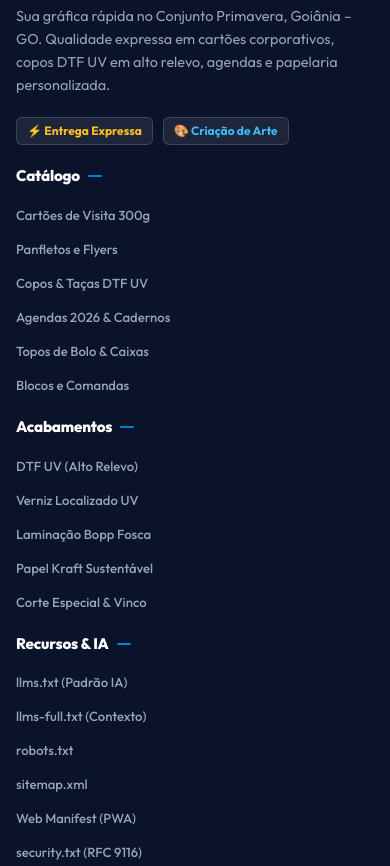
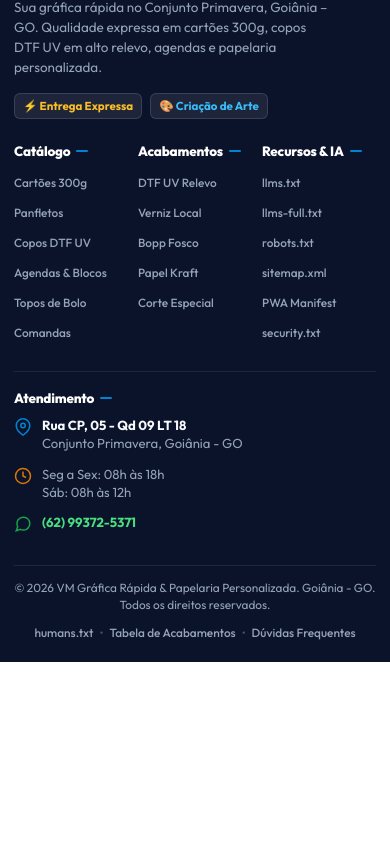
Before and after one commit to leonardoteodoroo/vm-grafica, a website built with Vite: page index.html in a window 390 px wide. Shown: the part 6525-7391 px from the top of the page. After the commit the page ends 7187 px from the top, so only its background shows below. Built offline with nearby package versions, Linux system fonts and the light colour scheme.

Commit message:
fix(footer-mobile): organiza categorias lado a lado em 3 colunas no mobile, preserva bloco de atendimento e aprimora barra inferior de copyright

```diff
--- a/index.html
+++ b/index.html
@@ -575,92 +575,105 @@
   </main>
 
   <!-- 10. FOOTER FULL-WIDTH COM CATEGORIAS LADO A LADO -->
+    <!-- =========================================================================
+       10. FOOTER (MULTI-COLUNA LADO A LADO NO DESKTOP E NO MOBILE)
+       ========================================================================= -->
   <footer class="footer">
     <div class="footer-grid">
-      <!-- Coluna 1: Marca & Resumo -->
-      <div class="footer-brand-col">
-        <div class="nav-brand" style="margin-bottom: 16px;">
+      <!-- Bloco 1: Marca & Resumo (Full Width no Mobile) -->
+      <div class="footer-col footer-brand-col">
+        <div class="nav-brand" style="margin-bottom: 12px;">
           <img src="assets/images/logo-vm-grafica.jpg" alt="Logo VM Gráfica" class="brand-logo-img">
           <div class="brand-text-block">
             <span class="brand-title" style="color: #FFFFFF;">VM GRÁFICA</span>
             <span class="brand-subtitle" style="color: #38BDF8;">Rápida & Personalizados</span>
           </div>
         </div>
-        <p style="color: #94A3B8; font-size: 0.9rem; margin-bottom: 20px; line-height: 1.6;">
-          Sua gráfica rápida no Conjunto Primavera, Goiânia – GO. Qualidade expressa em cartões corporativos, copos DTF UV em alto relevo, agendas e papelaria personalizada.
+        <p class="footer-brand-desc">
+          Sua gráfica rápida no Conjunto Primavera, Goiânia – GO. Qualidade expressa em cartões 300g, copos DTF UV em alto relevo, agendas e papelaria personalizada.
         </p>
-        <div style="display: flex; gap: 10px; flex-wrap: wrap;">
-          <span style="font-size: 0.75rem; background: rgba(255, 255, 255, 0.08); padding: 4px 10px; border-radius: var(--radius-sm); border: 1px solid rgba(255,255,255,0.15); color: #FBBF24; font-weight: 700;">⚡ Entrega Expressa</span>
-          <span style="font-size: 0.75rem; background: rgba(255, 255, 255, 0.08); padding: 4px 10px; border-radius: var(--radius-sm); border: 1px solid rgba(255,255,255,0.15); color: #38BDF8; font-weight: 700;">🎨 Criação de Arte</span>
+        <div class="footer-tags">
+          <span class="footer-tag">⚡ Entrega Expressa</span>
+          <span class="footer-tag">🎨 Criação de Arte</span>
         </div>
       </div>
 
-      <!-- Coluna 2: Catálogo de Produtos -->
-      <div>
+      <!-- Bloco 2: Catálogo (Lado a Lado no Mobile) -->
+      <div class="footer-col">
         <h4 class="footer-col-title">Catálogo</h4>
         <ul class="footer-links">
-          <li class="footer-link-item"><a href="#simulador">Cartões de Visita 300g</a></li>
-          <li class="footer-link-item"><a href="#simulador">Panfletos e Flyers</a></li>
-          <li class="footer-link-item"><a href="#simulador">Copos & Taças DTF UV</a></li>
-          <li class="footer-link-item"><a href="#simulador">Agendas 2026 & Cadernos</a></li>
-          <li class="footer-link-item"><a href="#simulador">Topos de Bolo & Caixas</a></li>
-          <li class="footer-link-item"><a href="#simulador">Blocos e Comandas</a></li>
+          <li class="footer-link-item"><a href="#simulador">Cartões 300g</a></li>
+          <li class="footer-link-item"><a href="#simulador">Panfletos</a></li>
+          <li class="footer-link-item"><a href="#simulador">Copos DTF UV</a></li>
+          <li class="footer-link-item"><a href="#simulador">Agendas & Blocos</a></li>
+          <li class="footer-link-item"><a href="#simulador">Topos de Bolo</a></li>
+          <li class="footer-link-item"><a href="#simulador">Comandas</a></li>
         </ul>
       </div>
 
-      <!-- Coluna 3: Acabamentos Nobres -->
-      <div>
+      <!-- Bloco 3: Acabamentos (Lado a Lado no Mobile) -->
+      <div class="footer-col">
         <h4 class="footer-col-title">Acabamentos</h4>
         <ul class="footer-links">
-          <li class="footer-link-item"><a href="#acabamentos">DTF UV (Alto Relevo)</a></li>
-          <li class="footer-link-item"><a href="#acabamentos">Verniz Localizado UV</a></li>
-          <li class="footer-link-item"><a href="#acabamentos">Laminação Bopp Fosca</a></li>
-          <li class="footer-link-item"><a href="#acabamentos">Papel Kraft Sustentável</a></li>
-          <li class="footer-link-item"><a href="#acabamentos">Corte Especial & Vinco</a></li>
+          <li class="footer-link-item"><a href="#acabamentos">DTF UV Relevo</a></li>
+          <li class="footer-link-item"><a href="#acabamentos">Verniz Local</a></li>
+          <li class="footer-link-item"><a href="#acabamentos">Bopp Fosco</a></li>
+          <li class="footer-link-item"><a href="#acabamentos">Papel Kraft</a></li>
+          <li class="footer-link-item"><a href="#acabamentos">Corte Especial</a></li>
         </ul>
       </div>
 
-      <!-- Coluna 4: Recursos & IA -->
-      <div>
+      <!-- Bloco 4: Recursos & IA (Lado a Lado no Mobile) -->
+      <div class="footer-col">
         <h4 class="footer-col-title">Recursos & IA</h4>
         <ul class="footer-links">
-          <li class="footer-link-item"><a href="/llms.txt" target="_blank">llms.txt (Padrão IA)</a></li>
-          <li class="footer-link-item"><a href="/llms-full.txt" target="_blank">llms-full.txt (Contexto)</a></li>
+          <li class="footer-link-item"><a href="/llms.txt" target="_blank">llms.txt</a></li>
+          <li class="footer-link-item"><a href="/llms-full.txt" target="_blank">llms-full.txt</a></li>
           <li class="footer-link-item"><a href="/robots.txt" target="_blank">robots.txt</a></li>
           <li class="footer-link-item"><a href="/sitemap.xml" target="_blank">sitemap.xml</a></li>
-          <li class="footer-link-item"><a href="/site.webmanifest" target="_blank">Web Manifest (PWA)</a></li>
-          <li class="footer-link-item"><a href="/.well-known/security.txt" target="_blank">security.txt (RFC 9116)</a></li>
+          <li class="footer-link-item"><a href="/site.webmanifest" target="_blank">PWA Manifest</a></li>
+          <li class="footer-link-item"><a href="/.well-known/security.txt" target="_blank">security.txt</a></li>
         </ul>
       </div>
 
-      <!-- Coluna 5: Atendimento & Localização -->
-      <div>
+      <!-- Bloco 5: Atendimento & Localização (Intacto, Linha Completa no Mobile) -->
+      <div class="footer-col footer-contact-col">
         <h4 class="footer-col-title">Atendimento</h4>
         <div class="footer-contact-item">
           <svg width="18" height="18" viewBox="0 0 24 24" fill="none" stroke="var(--accent-cyan)" stroke-width="2" style="flex-shrink: 0; margin-top: 2px;"><path d="M21 10c0 7-9 13-9 13s-9-6-9-13a9 9 0 0 1 18 0z"/><circle cx="12" cy="10" r="3"/></svg>
-          <span>Rua CP, 05 - Qd 09 LT 18<br>Conjunto Primavera, Goiânia - GO</span>
+          <div>
+            <strong>Rua CP, 05 - Qd 09 LT 18</strong><br>
+            Conjunto Primavera, Goiânia - GO
+          </div>
         </div>
         <div class="footer-contact-item">
           <svg width="18" height="18" viewBox="0 0 24 24" fill="none" stroke="var(--accent-yellow)" stroke-width="2" style="flex-shrink: 0; margin-top: 2px;"><circle cx="12" cy="12" r="10"/><polyline points="12 6 12 12 16 14"/></svg>
-          <span>Seg a Sex: 08h às 18h<br>Sáb: 08h às 12h</span>
+          <div>
+            Seg a Sex: 08h às 18h<br>
+            Sáb: 08h às 12h
+          </div>
         </div>
         <div class="footer-contact-item">
           <svg width="18" height="18" viewBox="0 0 24 24" fill="none" stroke="var(--accent-whatsapp)" stroke-width="2" style="flex-shrink: 0; margin-top: 2px;"><path d="M21 11.5a8.38 8.38 0 0 1-.9 3.8 8.5 8.5 0 0 1-7.6 4.7 8.38 8.38 0 0 1-3.8-.9L3 21l1.9-5.7a8.38 8.38 0 0 1-.9-3.8 8.5 8.5 0 0 1 4.7-7.6 8.38 8.38 0 0 1 3.8-.9h.5a8.48 8.48 0 0 1 8 8v.5z"/></svg>
-          <a href="https://wa.me/5562993725371" target="_blank" style="color: #4ADE80; font-weight: 700;">(62) 99372-5371</a>
+          <div>
+            <a href="https://wa.me/5562993725371" target="_blank" style="color: #4ADE80; font-weight: 700;">(62) 99372-5371</a>
+          </div>
         </div>
       </div>
     </div>
 
-    <!-- Barra Inferior de Direitos -->
+    <!-- Barra Inferior de Direitos & Links de Utilidade -->
     <div class="footer-bottom">
-      <div>
-        © 2026 VM Gráfica Rápida & Papelaria Personalizada. Goiânia - GO. Todos os direitos reservados.
-      </div>
-      <div style="display: flex; gap: 20px; font-size: 0.8rem;">
-        <a href="/humans.txt" style="color: #94A3B8;">humans.txt</a>
-        <a href="#acabamentos" style="color: #94A3B8;">Tabela de Acabamentos</a>
-        <a href="#faq" style="color: #94A3B8;">Dúvidas Frequentes</a>
-      </div>
+      <p class="footer-copyright">
+        &copy; 2026 VM Gráfica Rápida & Papelaria Personalizada. Goiânia - GO. Todos os direitos reservados.
+      </p>
+      <nav class="footer-legal-nav" aria-label="Links Complementares">
+        <a href="/humans.txt" target="_blank" class="footer-legal-link">humans.txt</a>
+        <span class="footer-legal-sep" aria-hidden="true">&bull;</span>
+        <a href="#acabamentos" class="footer-legal-link">Tabela de Acabamentos</a>
+        <span class="footer-legal-sep" aria-hidden="true">&bull;</span>
+        <a href="#faq" class="footer-legal-link">Dúvidas Frequentes</a>
+      </nav>
     </div>
   </footer>
 
--- a/style.css
+++ b/style.css
@@ -909,41 +909,69 @@ button, input, select {
 }
 
 /* ==========================================================================
-   FOOTER (MULTI-COLUNA FULL-WIDTH LADO A LADO)
+   FOOTER (MULTI-COLUNA FULL-WIDTH LADO A LADO - DESKTOP & MOBILE)
    ========================================================================== */
 
 .footer {
   width: 100%;
   background: #0B132B;
   border-top: 1px solid rgba(255, 255, 255, 0.1);
-  padding: 56px 4vw 32px 4vw;
+  padding: 56px 4vw 28px 4vw;
   margin-top: 56px;
   color: #F8FAFC;
 }
 
 .footer-grid {
   display: grid;
-  grid-template-columns: 1.5fr 1fr 1fr 1fr 1.2fr;
-  gap: 36px;
-  margin-bottom: 40px;
+  grid-template-columns: 1.5fr 1fr 1fr 1fr 1.3fr;
+  gap: 32px;
+  margin-bottom: 36px;
   width: 100%;
 }
 
+.footer-brand-desc {
+  color: #94A3B8;
+  font-size: 0.84rem;
+  margin-bottom: 16px;
+  line-height: 1.5;
+  max-width: 320px;
+}
+
+.footer-tags {
+  display: flex;
+  gap: 8px;
+  flex-wrap: wrap;
+}
+
+.footer-tag {
+  font-size: 0.72rem;
+  background: rgba(255, 255, 255, 0.08);
+  padding: 3px 8px;
+  border-radius: var(--radius-sm);
+  border: 1px solid rgba(255, 255, 255, 0.12);
+  color: #FBBF24;
+  font-weight: 700;
+}
+
+.footer-tag:nth-child(2) {
+  color: #38BDF8;
+}
+
 .footer-col-title {
-  font-size: 0.95rem;
+  font-size: 0.92rem;
   font-weight: 800;
   letter-spacing: -0.2px;
-  margin-bottom: 14px;
+  margin-bottom: 12px;
   color: #FFFFFF;
   display: flex;
   align-items: center;
-  gap: 8px;
+  gap: 6px;
 }
 
 .footer-col-title::after {
   content: '';
   display: block;
-  width: 14px;
+  width: 12px;
   height: 2px;
   background: var(--accent-cyan);
   border-radius: var(--radius-full);
@@ -953,17 +981,17 @@ button, input, select {
   list-style: none;
   display: flex;
   flex-direction: column;
-  gap: 10px;
+  gap: 8px;
 }
 
 .footer-link-item a {
   color: #94A3B8;
-  font-size: 0.82rem;
+  font-size: 0.8rem;
   font-weight: 500;
   transition: var(--transition-fast);
   display: inline-flex;
   align-items: center;
-  gap: 6px;
+  gap: 4px;
 }
 
 .footer-link-item a:hover {
@@ -977,7 +1005,13 @@ button, input, select {
   gap: 10px;
   color: #94A3B8;
   font-size: 0.82rem;
-  margin-bottom: 10px;
+  line-height: 1.4;
+  margin-bottom: 12px;
+}
+
+.footer-contact-item strong {
+  color: #F8FAFC;
+  font-weight: 700;
 }
 
 .footer-bottom {
@@ -985,11 +1019,39 @@ button, input, select {
   justify-content: space-between;
   align-items: center;
   flex-wrap: wrap;
-  gap: 14px;
-  color: #64748B;
+  gap: 12px;
+  border-top: 1px solid rgba(255, 255, 255, 0.08);
+  padding-top: 18px;
+}
+
+.footer-copyright {
+  color: #94A3B8;
   font-size: 0.78rem;
-  border-top: 1px solid rgba(255, 255, 255, 0.1);
-  padding-top: 20px;
+  line-height: 1.4;
+}
+
+.footer-legal-nav {
+  display: flex;
+  align-items: center;
+  flex-wrap: wrap;
+  gap: 8px;
+}
+
+.footer-legal-link {
+  color: #94A3B8;
+  font-size: 0.76rem;
+  font-weight: 500;
+  transition: var(--transition-fast);
+}
+
+.footer-legal-link:hover {
+  color: #38BDF8;
+  text-decoration: underline;
+}
+
+.footer-legal-sep {
+  color: #475569;
+  font-size: 0.75rem;
 }
 
 /* ==========================================================================
@@ -998,8 +1060,8 @@ button, input, select {
 
 @media (max-width: 1024px) {
   .footer-grid {
-    grid-template-columns: repeat(3, 1fr);
-    gap: 28px;
+    grid-template-columns: 1fr 1fr 1fr;
+    gap: 24px;
   }
 }
 
@@ -1187,19 +1249,61 @@ button, input, select {
     padding: 16px;
   }
 
+  /* FOOTER MOBILE - Categorias Lado a Lado & Atendimento Intacto */
   .footer {
-    padding: 36px 16px 20px;
+    padding: 32px 14px 20px;
     margin-top: 36px;
   }
 
   .footer-grid {
-    grid-template-columns: 1fr 1fr;
-    gap: 24px;
-    margin-bottom: 24px;
+    grid-template-columns: repeat(3, 1fr);
+    gap: 18px 10px;
+    margin-bottom: 20px;
   }
 
-  .footer-col:first-child {
+  .footer-brand-col {
     grid-column: 1 / -1;
+    margin-bottom: 4px;
+  }
+
+  .footer-contact-col {
+    grid-column: 1 / -1;
+    margin-top: 10px;
+    padding-top: 16px;
+    border-top: 1px solid rgba(255, 255, 255, 0.08);
+  }
+
+  .footer-col-title {
+    font-size: 0.84rem;
+    margin-bottom: 8px;
+  }
+
+  .footer-links {
+    gap: 6px;
+  }
+
+  .footer-link-item a {
+    font-size: 0.74rem;
+  }
+
+  .footer-bottom {
+    flex-direction: column;
+    text-align: center;
+    gap: 10px;
+    padding-top: 14px;
+  }
+
+  .footer-copyright {
+    font-size: 0.74rem;
+  }
+
+  .footer-legal-nav {
+    justify-content: center;
+    gap: 6px;
+  }
+
+  .footer-legal-link {
+    font-size: 0.74rem;
   }
 
   /* Botão WhatsApp Morphing no Mobile */
@@ -1216,10 +1320,14 @@ button, input, select {
   }
 }
 
-@media (max-width: 480px) {
+@media (max-width: 380px) {
   .footer-grid {
-    grid-template-columns: 1fr;
-    gap: 20px;
+    grid-template-columns: repeat(3, 1fr);
+    gap: 14px 6px;
+  }
+
+  .footer-link-item a {
+    font-size: 0.70rem;
   }
 }
 
```
